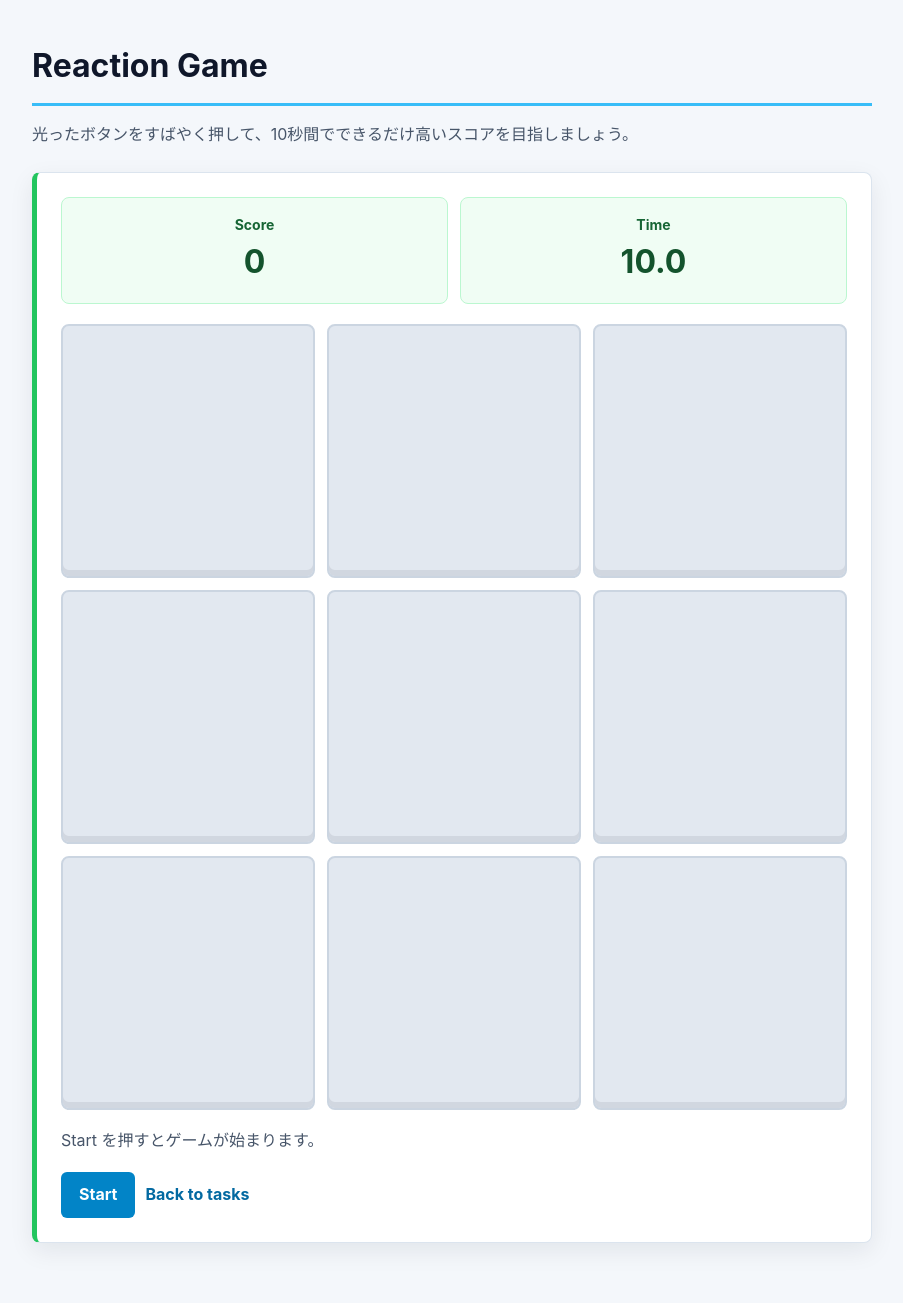
After one commit to s1F102501350/django-team-workflow, a Django app: page /game/ in a window 1280 px wide. The commit adds this page. Shown: the whole page, without its empty margins (188-1091 px from the left). Run offline with Django 5.2, Linux system fonts and the light colour scheme.

Commit message:
ミニゲームを作成

```diff
--- a/config/urls.py
+++ b/config/urls.py
@@ -21,6 +21,7 @@ from todo import views as todo_views
 urlpatterns = [
     path('admin/', admin.site.urls),
     path('', todo_views.index, name='index'),
+    path('game/', todo_views.game, name='game'),
     path('<int:pk>/', todo_views.detail, name='detail'),
     path('<int:pk>/update', todo_views.update, name='update'),
     path('<int:pk>/delete', todo_views.delete, name='delete'),
--- a/todo/static/todo/style.css
+++ b/todo/static/todo/style.css
@@ -32,6 +32,7 @@ p {
 
 form,
 .text,
+.game-panel,
 body > ul {
   margin: 20px 0;
   padding: 24px;
@@ -97,7 +98,7 @@ a:hover {
   text-decoration: underline;
 }
 
-body > div:not(.text) {
+body > div:not(.text):not(.game-panel) {
   display: flex;
   flex-wrap: wrap;
   gap: 10px;
@@ -105,7 +106,7 @@ body > div:not(.text) {
   margin: 24px 0;
 }
 
-body > div:not(.text) a {
+body > div:not(.text):not(.game-panel) a {
   display: inline-block;
   padding: 8px 12px;
   border: 1px solid #bae6fd;
@@ -113,7 +114,7 @@ body > div:not(.text) a {
   background: #e0f2fe;
 }
 
-body > div:not(.text) a:hover {
+body > div:not(.text):not(.game-panel) a:hover {
   border-color: #7dd3fc;
   background: #bae6fd;
   text-decoration: none;
@@ -144,6 +145,77 @@ li {
   color: #0f172a;
 }
 
+.game-panel {
+  border-left: 5px solid #22c55e;
+}
+
+.game-scoreboard {
+  display: grid;
+  grid-template-columns: repeat(2, minmax(0, 1fr));
+  gap: 12px;
+  margin-bottom: 20px;
+}
+
+.game-scoreboard div {
+  padding: 16px;
+  border: 1px solid #bbf7d0;
+  border-radius: 8px;
+  background: #f0fdf4;
+  text-align: center;
+}
+
+.game-scoreboard span {
+  display: block;
+  color: #166534;
+  font-size: 14px;
+  font-weight: 700;
+}
+
+.game-scoreboard strong {
+  display: block;
+  color: #14532d;
+  font-size: 32px;
+}
+
+.game-board {
+  display: grid;
+  grid-template-columns: repeat(3, minmax(72px, 1fr));
+  gap: 12px;
+  margin-bottom: 18px;
+}
+
+.target-button {
+  aspect-ratio: 1;
+  min-height: 72px;
+  border: 2px solid #cbd5e1;
+  border-radius: 8px;
+  background: #e2e8f0;
+  box-shadow: inset 0 -6px 0 rgba(15, 23, 42, 0.08);
+}
+
+.target-button:hover {
+  border-color: #94a3b8;
+  background: #cbd5e1;
+}
+
+.target-button.is-active {
+  border-color: #15803d;
+  background: #22c55e;
+  box-shadow: 0 0 0 5px rgba(34, 197, 94, 0.2);
+}
+
+.game-message {
+  min-height: 28px;
+  margin-bottom: 16px;
+}
+
+.game-actions {
+  display: flex;
+  flex-wrap: wrap;
+  gap: 10px;
+  align-items: center;
+}
+
 @media (max-width: 640px) {
   body {
     padding: 24px 14px;
@@ -155,7 +227,12 @@ li {
 
   form,
   .text,
+  .game-panel,
   body > ul {
     padding: 18px;
   }
+
+  .game-scoreboard {
+    grid-template-columns: 1fr;
+  }
 }
--- /dev/null
+++ b/todo/templates/todo/game.html
@@ -0,0 +1,110 @@
+{% load static %}
+<!DOCTYPE html>
+<html lang="ja">
+
+  <head>
+    <title>Reaction Game</title>
+    <meta charset="UTF-8">
+    <meta name="author" content="INIAD">
+    <meta name="viewport" content="width=device-width, initial-scale=1.0">
+    <link rel="stylesheet" href="{% static 'todo/style.css' %}">
+  </head>
+
+  <body>
+    <h1>Reaction Game</h1>
+    <p>光ったボタンをすばやく押して、10秒間でできるだけ高いスコアを目指しましょう。</p>
+
+    <div class="game-panel">
+      <div class="game-scoreboard">
+        <div>
+          <span>Score</span>
+          <strong id="score">0</strong>
+        </div>
+        <div>
+          <span>Time</span>
+          <strong id="time">10.0</strong>
+        </div>
+      </div>
+
+      <div class="game-board" aria-label="Reaction game board">
+        <button class="target-button" type="button" data-index="0"></button>
+        <button class="target-button" type="button" data-index="1"></button>
+        <button class="target-button" type="button" data-index="2"></button>
+        <button class="target-button" type="button" data-index="3"></button>
+        <button class="target-button" type="button" data-index="4"></button>
+        <button class="target-button" type="button" data-index="5"></button>
+        <button class="target-button" type="button" data-index="6"></button>
+        <button class="target-button" type="button" data-index="7"></button>
+        <button class="target-button" type="button" data-index="8"></button>
+      </div>
+
+      <p id="gameMessage" class="game-message">Start を押すとゲームが始まります。</p>
+
+      <div class="game-actions">
+        <button id="startButton" type="button">Start</button>
+        <a href="{% url 'index' %}">Back to tasks</a>
+      </div>
+    </div>
+
+    <script>
+      const buttons = Array.from(document.querySelectorAll('.target-button'));
+      const scoreElement = document.getElementById('score');
+      const timeElement = document.getElementById('time');
+      const messageElement = document.getElementById('gameMessage');
+      const startButton = document.getElementById('startButton');
+
+      let activeIndex = -1;
+      let score = 0;
+      let endTime = 0;
+      let timerId = null;
+
+      function setActiveButton() {
+        buttons.forEach((button) => button.classList.remove('is-active'));
+        activeIndex = Math.floor(Math.random() * buttons.length);
+        buttons[activeIndex].classList.add('is-active');
+      }
+
+      function finishGame() {
+        clearInterval(timerId);
+        timerId = null;
+        activeIndex = -1;
+        buttons.forEach((button) => button.classList.remove('is-active'));
+        startButton.disabled = false;
+        messageElement.textContent = `終了です。スコアは ${score} 点でした。`;
+      }
+
+      function updateTimer() {
+        const remaining = Math.max(0, endTime - performance.now());
+        timeElement.textContent = (remaining / 1000).toFixed(1);
+        if (remaining <= 0) {
+          finishGame();
+        }
+      }
+
+      function startGame() {
+        score = 0;
+        endTime = performance.now() + 10000;
+        scoreElement.textContent = score;
+        messageElement.textContent = '光っているボタンをクリックしてください。';
+        startButton.disabled = true;
+        setActiveButton();
+        updateTimer();
+        timerId = setInterval(updateTimer, 100);
+      }
+
+      buttons.forEach((button) => {
+        button.addEventListener('click', () => {
+          if (Number(button.dataset.index) !== activeIndex) {
+            return;
+          }
+          score += 1;
+          scoreElement.textContent = score;
+          setActiveButton();
+        });
+      });
+
+      startButton.addEventListener('click', startGame);
+    </script>
+  </body>
+
+</html>
--- a/todo/templates/todo/index.html
+++ b/todo/templates/todo/index.html
@@ -29,6 +29,7 @@
     <br>
 
     <div>
+      <a href="{% url 'game' %}">Play Mini Game</a> |
       <a href="{% url 'index' %}?order=due">Sort by Due Date</a> |
       <a href="{% url 'index' %}?order=post">Sort by Posted Date</a>
     </div>
--- a/todo/views.py
+++ b/todo/views.py
@@ -21,6 +21,10 @@ def index(request):
         'tasks': tasks,
     }
     return render(request, 'todo/index.html', context)
+
+
+def game(request):
+    return render(request, 'todo/game.html')
 
 
 def detail(request, pk):
```
Also changed, not shown: todo/tests.py (+8 -0 lines).
